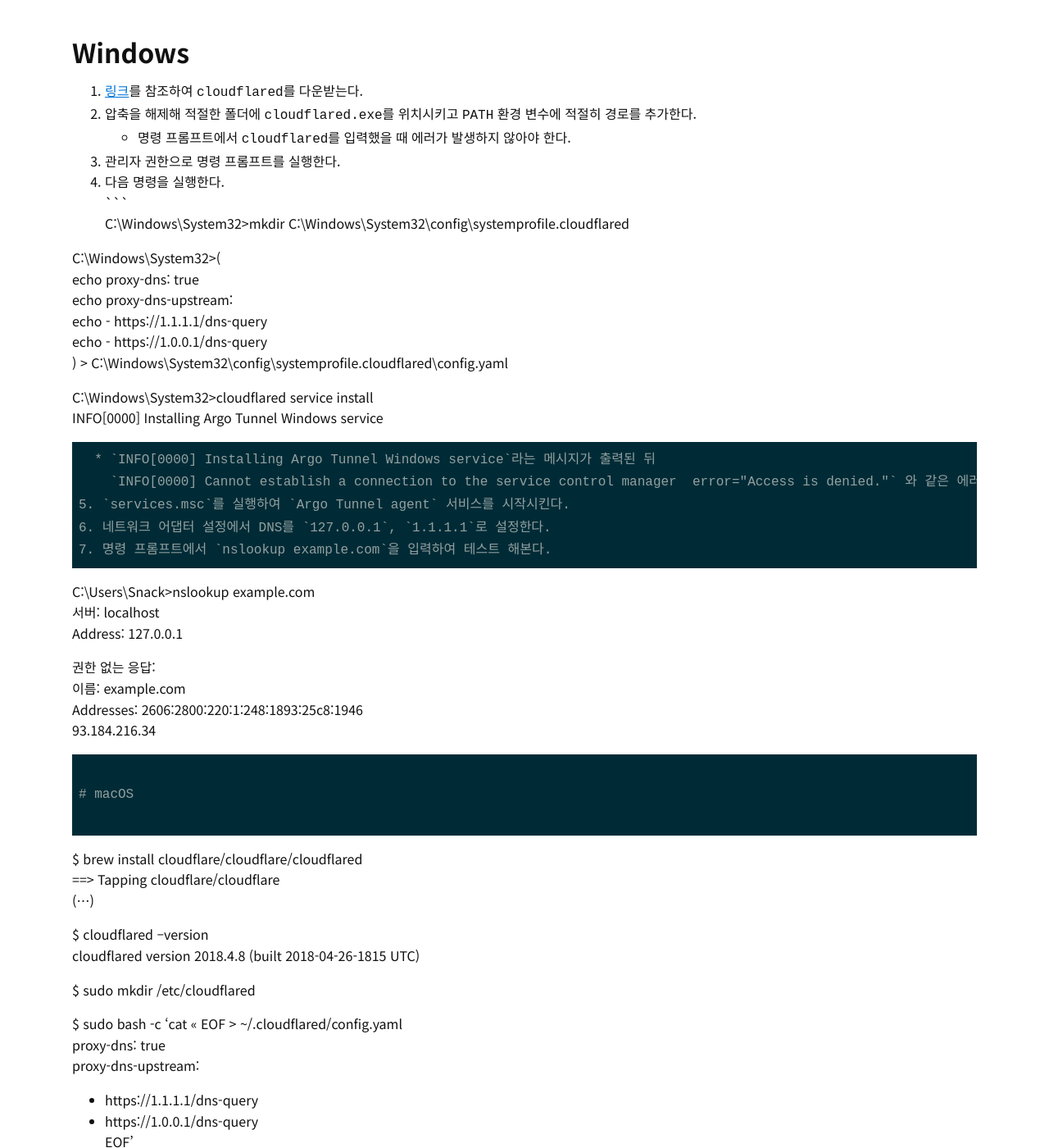
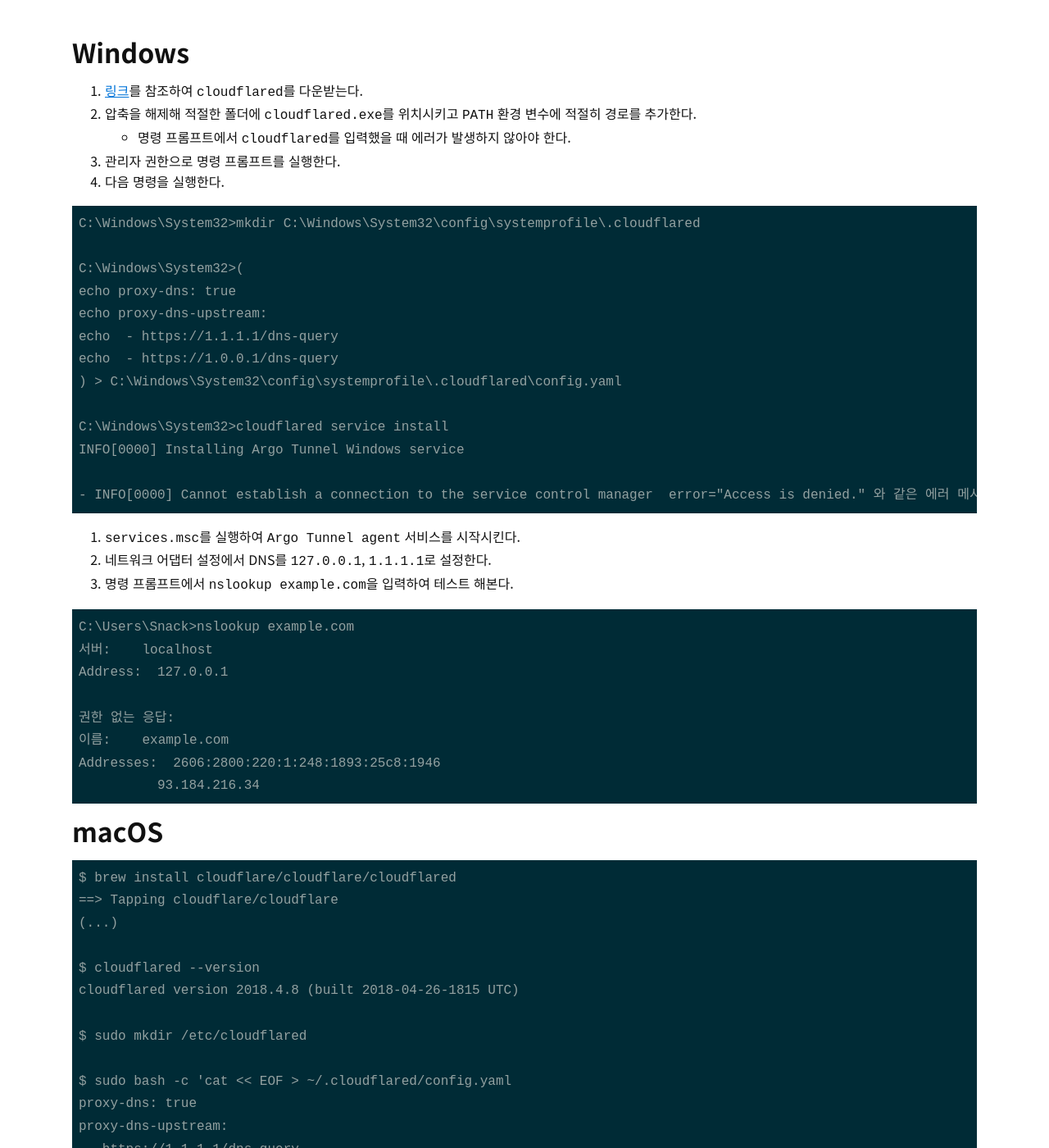
Before and after one commit to Snack-X/blog.korsnack.kr, a Jekyll site: the page built from _posts/2018-05-05-dns-over-https.md, in a window 1280 px wide and 1400 px high, scrolled down 413 px. Shown: the whole window at 82% size. Built offline with Jekyll 4.4.1, drawn with Linux system fonts in a browser that asks for light colours; some of the changed text lies outside the part shown.

Commit message:
Fix markdown

````diff
--- a/_posts/2018-05-05-dns-over-https.md
+++ b/_posts/2018-05-05-dns-over-https.md
@@ -11,6 +11,7 @@
   * 명령 프롬프트에서 `cloudflared`를 입력했을 때 에러가 발생하지 않아야 한다.
 3. 관리자 권한으로 명령 프롬프트를 실행한다.
 4. 다음 명령을 실행한다.
+
 ```
 C:\Windows\System32>mkdir C:\Windows\System32\config\systemprofile\.cloudflared
 
@@ -23,12 +24,14 @@
 
 C:\Windows\System32>cloudflared service install
 INFO[0000] Installing Argo Tunnel Windows service
+
+- INFO[0000] Cannot establish a connection to the service control manager  error="Access is denied." 와 같은 에러 메시지가 출력되지 않아야 한다.
 ```
-  * `INFO[0000] Installing Argo Tunnel Windows service`라는 메시지가 출력된 뒤
-    `INFO[0000] Cannot establish a connection to the service control manager  error="Access is denied."` 와 같은 에러 메시지가 출력되지 않아야 한다.
+
 5. `services.msc`를 실행하여 `Argo Tunnel agent` 서비스를 시작시킨다.
 6. 네트워크 어댑터 설정에서 DNS를 `127.0.0.1`, `1.1.1.1`로 설정한다.
 7. 명령 프롬프트에서 `nslookup example.com`을 입력하여 테스트 해본다.
+
 ```
 C:\Users\Snack>nslookup example.com
 서버:    localhost
````
